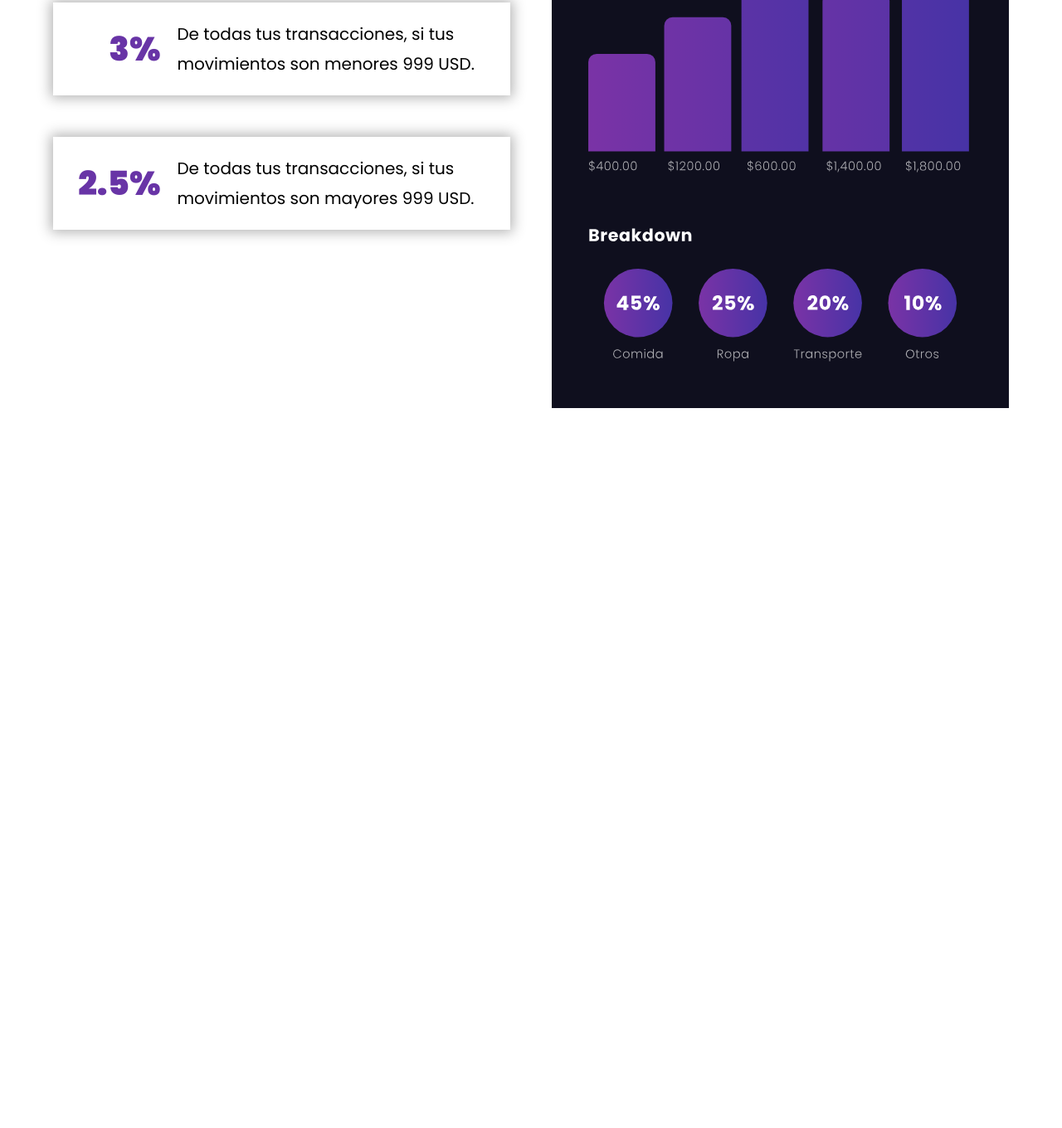
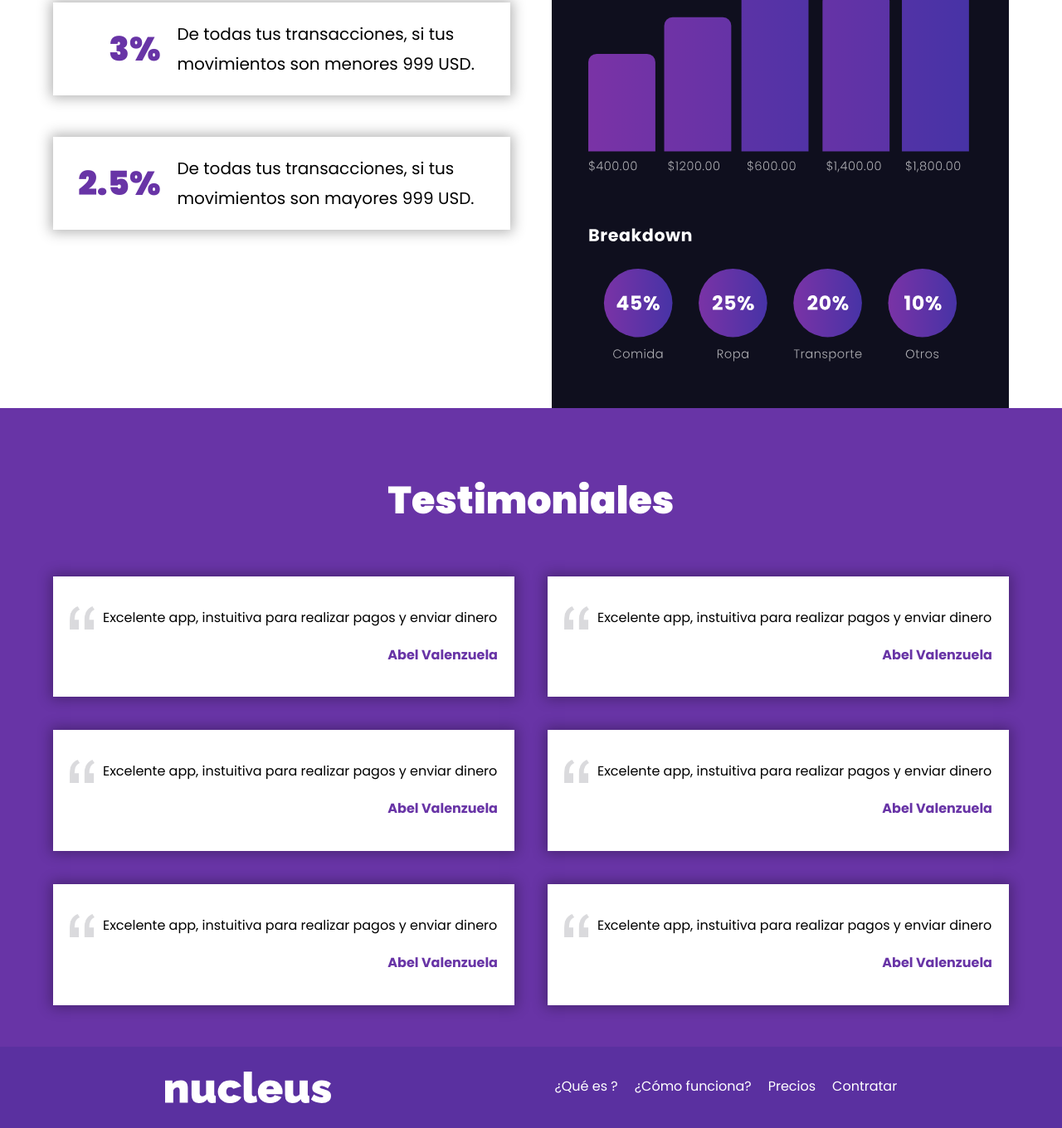
Before and after one commit to Abel9013/nucleuas-app, a plain HTML site: page index.html in a window 1280 px wide. Shown: the part 3564-4924 px from the top of the page at 83% size. Before the commit the page ends 4056 px from the top, so only its background shows below. Drawn offline with Linux system fonts and the light colour scheme.

Commit message:
add testimoniales and footer

```diff
--- a/css/styles.css
+++ b/css/styles.css
@@ -116,7 +116,9 @@ img {
     .navegacion__link {
         color: var(--blanco);
     }
-
+}
+.navegacion__link__blanco {
+    color: white;
 }
 .header__heading {
     font-size: 3rem;
@@ -273,3 +275,69 @@ img {
          text-align: left;
      }
 }
+/** Bloque testimoniales **/
+.testimoniales{
+    background-color: var(--primario);
+    padding: 5rem 0;
+}
+.testimoniales__heading {
+    color: var(--blanco);
+}
+.testimoniales__grid {
+    display: grid;
+    grid-template-columns: 1fr;
+    gap: 4rem;
+}
+@media (min-width: 768px) {
+    .testimoniales__grid {
+        grid-template-columns: repeat(2, 1fr);
+    }
+}
+.testimonial {
+    box-shadow: 0px 0px 15px 3px rgba(0, 0, 0, .30);
+    background-color: var(--blanco);
+    padding: 2rem;
+    position: relative;
+}
+.testimonial__texto {
+    padding-left: 4rem;
+}
+.testimonial__texto::before {
+    content: '';
+    background-image: url("../img/comilla.png");
+    background-size: 3rem;
+    background-repeat: no-repeat;
+    background-position: center;
+    width: 3rem;
+    height: 3rem;
+    /* display: block; */
+    position: absolute;
+    top: 3.5rem;
+    left: 2rem;
+}
+.testimonial__autor {
+    color: var(--primario);
+    font-weight: 700;
+    text-align: right;
+}
+.footer {
+    background-color: #5a30a0;
+    padding: 3rem 0;
+}
+@media (min-width: 768px) {
+    .footer__grid {
+        display: flex;
+        justify-content: space-around;
+        align-items: center;
+    }
+
+}
+.footer__logo {
+    width: 20rem;
+    margin: 0 auto 4rem auto;
+}
+@media (min-width: 768px) {
+     .footer__logo {
+         margin: 0;
+     }
+}
--- a/index.html
+++ b/index.html
@@ -111,5 +111,51 @@
             </div>
         </div>
     </section>
+    <section class="testimoniales">
+        <div class="testimoniales__contenedor">
+            <h2 class="testimoniales__heading">Testimoniales</h2>
+            <div class="testimoniales__grid">
+                <div class="testimonial">
+                    <p class="testimonial__texto">Excelente app, instuitiva para realizar pagos y enviar dinero</p>
+                    <p class="testimonial__autor">Abel Valenzuela</p>
+                </div>
+                <div class="testimonial">
+                    <p class="testimonial__texto">Excelente app, instuitiva para realizar pagos y enviar dinero</p>
+                    <p class="testimonial__autor">Abel Valenzuela</p>
+                </div>
+                <div class="testimonial">
+                    <p class="testimonial__texto">Excelente app, instuitiva para realizar pagos y enviar dinero</p>
+                    <p class="testimonial__autor">Abel Valenzuela</p>
+                </div>
+                <div class="testimonial">
+                    <p class="testimonial__texto">Excelente app, instuitiva para realizar pagos y enviar dinero</p>
+                    <p class="testimonial__autor">Abel Valenzuela</p>
+                </div>
+                <div class="testimonial">
+                    <p class="testimonial__texto">Excelente app, instuitiva para realizar pagos y enviar dinero</p>
+                    <p class="testimonial__autor">Abel Valenzuela</p>
+                </div>
+                <div class="testimonial">
+                    <p class="testimonial__texto">Excelente app, instuitiva para realizar pagos y enviar dinero</p>
+                    <p class="testimonial__autor">Abel Valenzuela</p>
+                </div>
+            </div>
+        </div>
+    </section>
+    <footer class="footer">
+        <div class="footer__contenedor">
+            <div class="footer__grid">
+                <div class="footer__logo">
+                    <img src="img/logo-blanco.svg" alt="logo blanco de nucleus">
+                </div>
+                <div class="navegacion">
+                    <a href="#" class="navegacion__link navegacion__link__blanco">¿Qué es ?</a>
+                    <a href="#" class="navegacion__link navegacion__link__blanco">¿Cómo funciona?</a>
+                    <a href="#" class="navegacion__link navegacion__link__blanco">Precios</a>
+                    <a href="#" class="navegacion__link navegacion__link__blanco">Contratar</a>
+                </div>
+            </div>
+        </div>
+    </footer>
 </body>
 </html>
```
